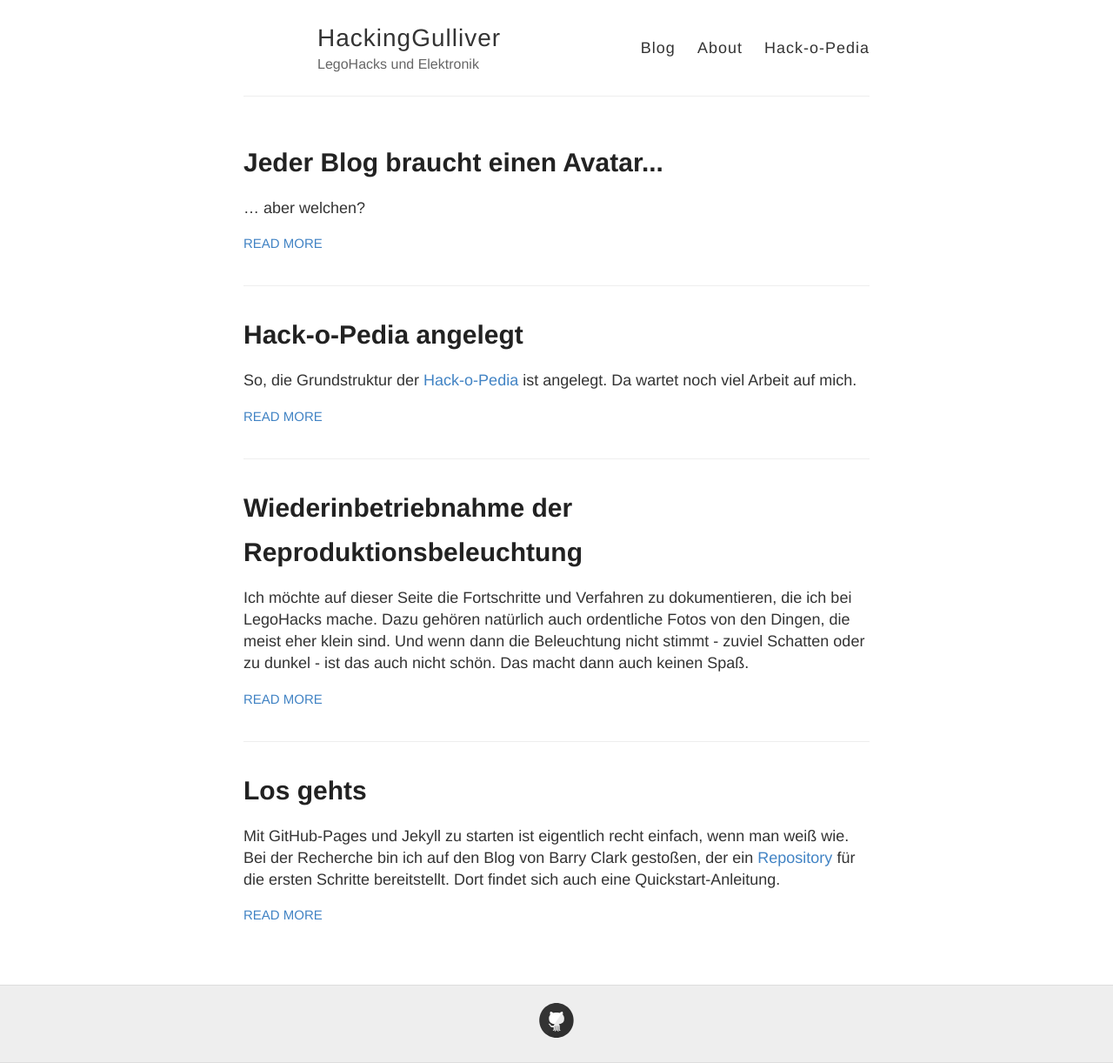
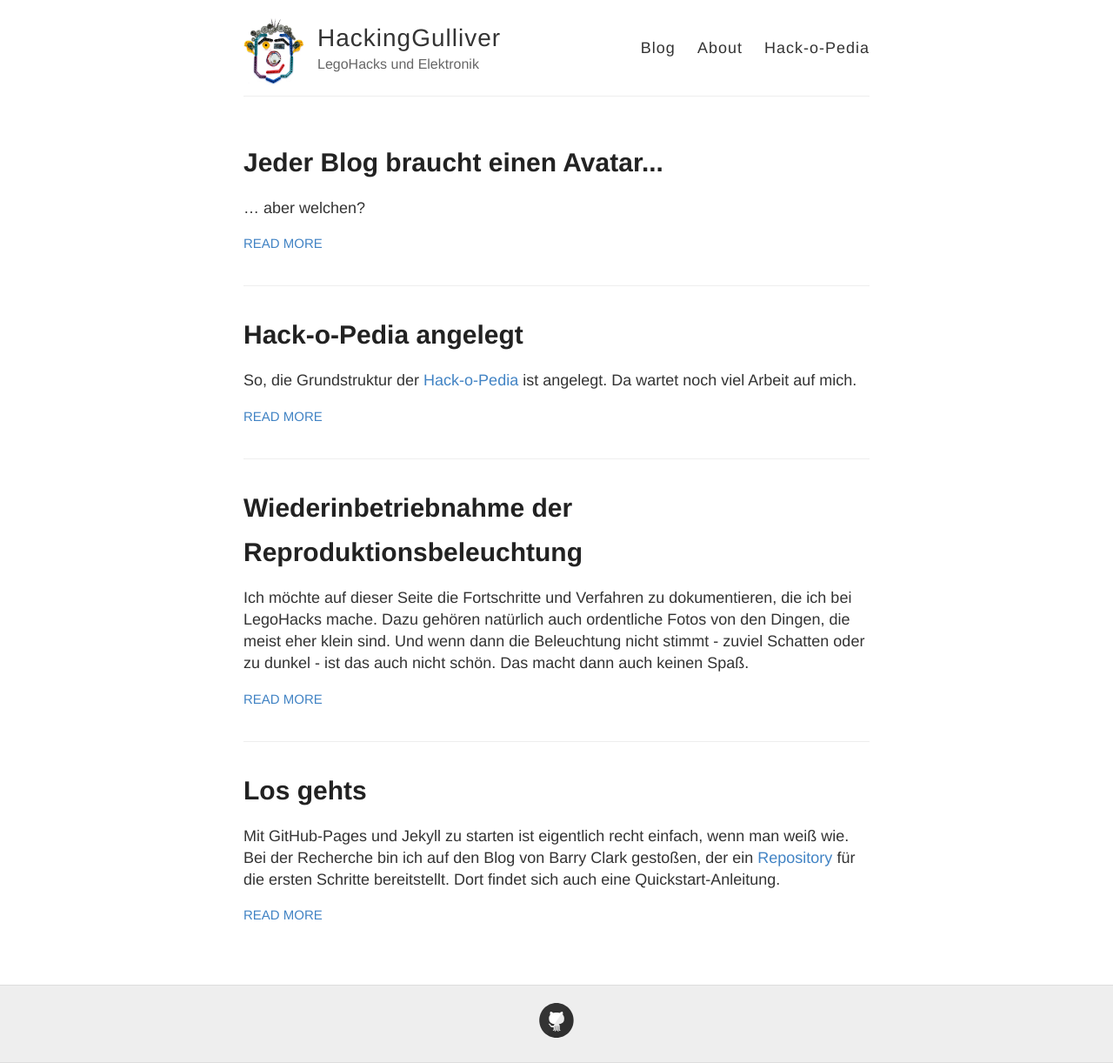
Before and after one commit to HackingGulliver/hackinggulliver.github.io, a Jekyll site: the page built from index.html, in a window 1280 px wide. Shown: the whole page at 87% size. Built offline with Jekyll 4.4.1, drawn with Linux system fonts in a browser that asks for light colours; Markdown is read by kramdown in place of the engine named in the settings.

Commit message:
Update _config.yml

```diff
--- a/_config.yml
+++ b/_config.yml
@@ -9,7 +9,7 @@ name: HackingGulliver
 description: LegoHacks und Elektronik
 
 # URL of your avatar or profile pic (you could use your GitHub profile pic)
-avatar:
+avatar: /images/Avatar3.JPG
 
 #
 # Flags below are optional
```
